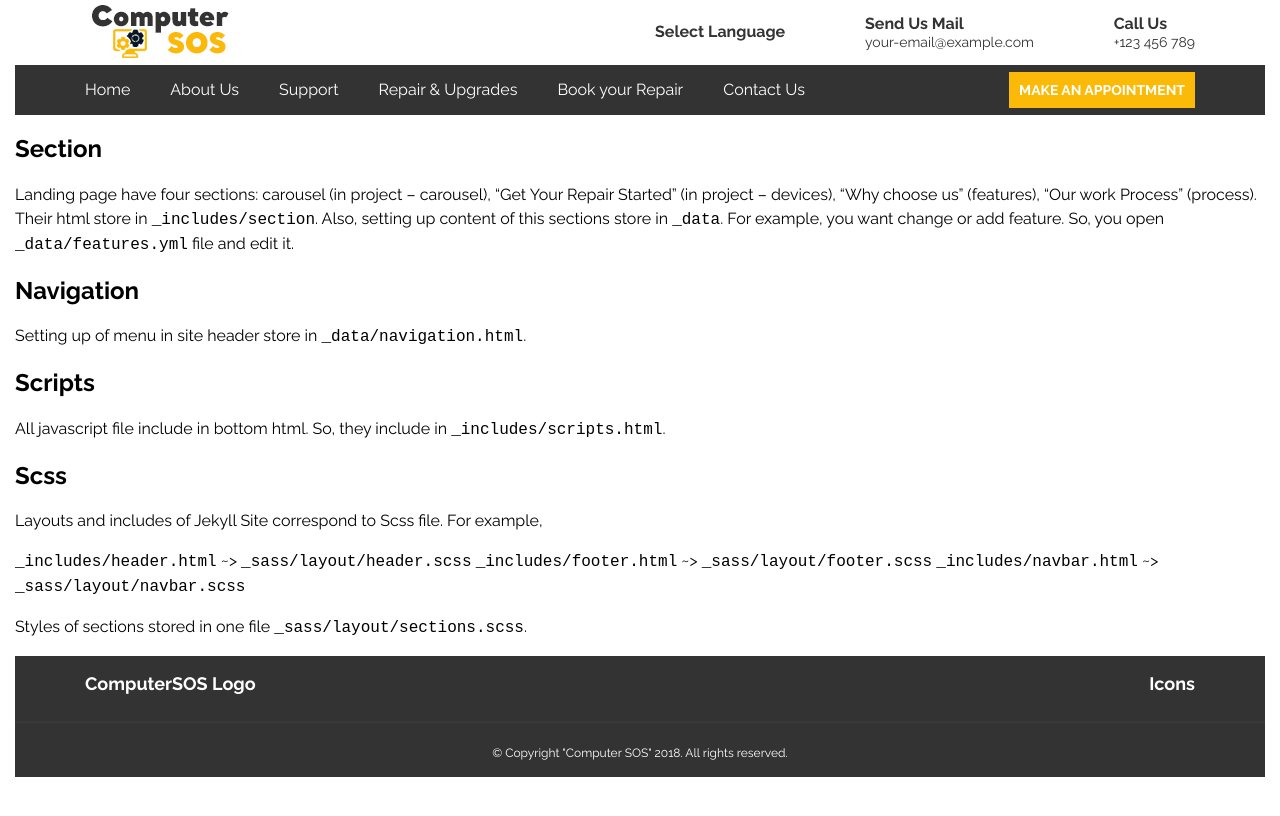
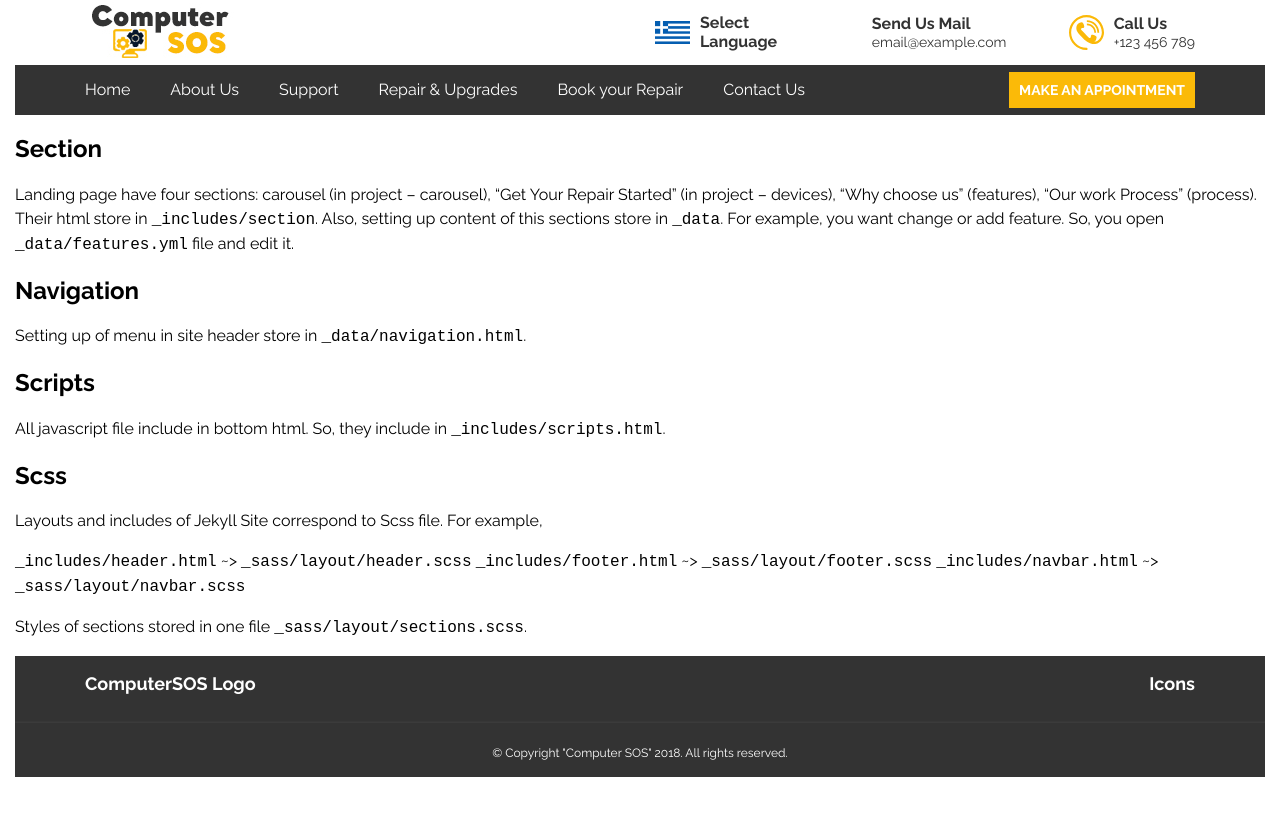
Before and after one commit to kaptn3/repair-shop, a Jekyll site: the page built from README.md, in a window 1280 px wide. Shown: the top 816 px of the page. Built offline with Jekyll 4.4.1, drawn with Linux system fonts in a browser that asks for light colours; our own code applies the rules of GitHub Pages for plain Markdown files.

Commit message:
Add icon, fix size blocks

```diff
--- a/_config.yml
+++ b/_config.yml
@@ -26,7 +26,7 @@ markdown: kramdown
 
 # Contacts
 contacts:
-  email: your-email@example.com
+  email: email@example.com
   phone: +123 456 789
 
 # Exclude from processing.
--- a/_includes/header.html
+++ b/_includes/header.html
@@ -1,26 +1,32 @@
 <header class="header">
   <div class="header--top container">
     <div class="row align-items-center">
-      <div class="header--top--logo col-6">
+      <div class="header--top--logo col-md-3 col-lg-4 col-xl-6">
         <img src="/assets/img/logo.png"/>
       </div>
 
-      <div class="header--top--info col-6">
+      <div class="header--top--info col-md-9 col-lg-8 col-xl-6">
           <div class="header--top--info--block">
-            <img src="">
+            <div class="header--top--info--block--icon">
+              <img src="/assets/img/language.png">
+            </div>
             <div>
               <h3 class="header--top--info--block--header">Select Language</h3>
             </div>
           </div>
           <div class="header--top--info--block">
-            <img src="">
+            <div class="header--top--info--block--icon">
+              <img src="/assets/img/email.svg">
+            </div>
             <div>
               <h3 class="header--top--info--block--header">Send Us Mail</h3>
               <a href="mailto:{{ site.contacts.email }}">{{ site.contacts.email }}</a>
             </div>
           </div>
           <div class="header--top--info--block">
-            <img src="">
+            <div class="header--top--info--block--icon">
+              <img src="/assets/img/phone.svg">
+            </div>
             <div>
               <h3 class="header--top--info--block--header">Call Us</h3>
               <a href="tel:{{ site.contacts.phone }}">{{ site.contacts.phone }}</a>
--- a/_sass/layout/_header.scss
+++ b/_sass/layout/_header.scss
@@ -6,9 +6,16 @@
 .header--top--info--block {
   align-items: center;
   color: var(--black);
+  font-size: .875rem;
 }
-.header--top--info--block {
-  font-size: .875rem;
+@media (min-width: 1200px) {
+  .header--top--info--block {
+    max-width: 25%;
+  }
+}
+.header--top--info--block--icon {
+  max-width: 35px;
+  margin-right: 10px;
 }
 .header--top--info--block--header {
   margin: 0;
```
Also changed, not shown: assets/img/email.svg (added), assets/img/language.png (added), assets/img/phone.svg (added).
